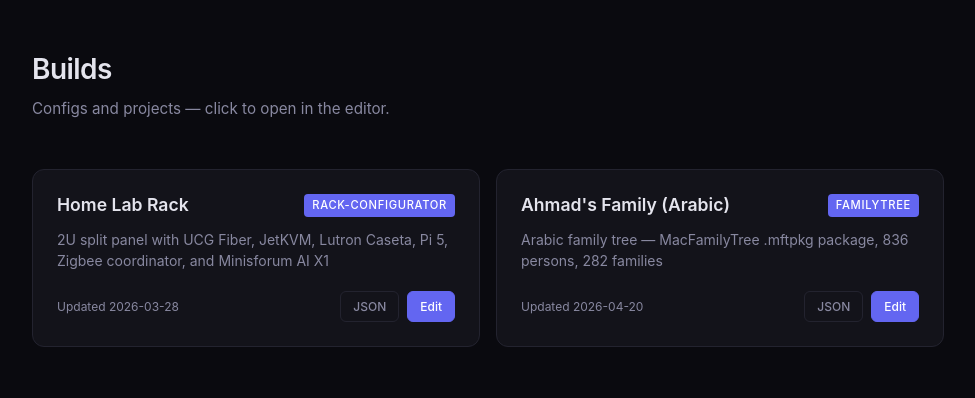
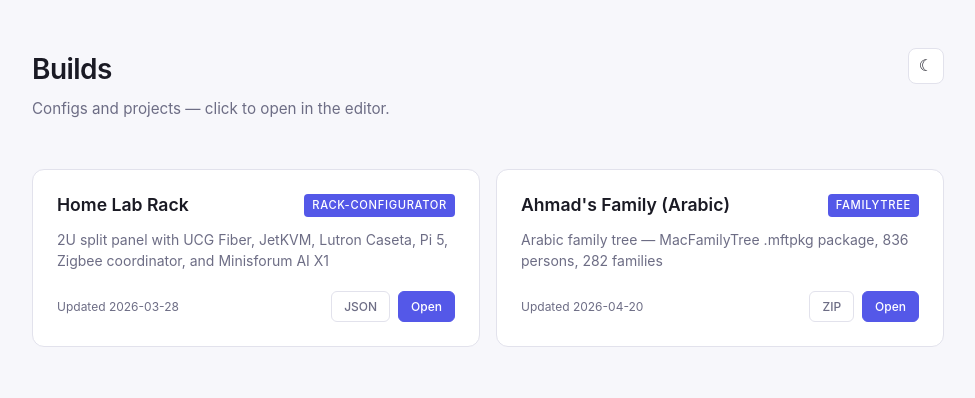
Before and after one commit to ahzs645/builds, a website built with Vite: page index.html in a window 1280 px wide. Shown: the whole page, without its empty margins (152-1127 px from the left). Built offline with nearby package versions, Linux system fonts and the light colour scheme.

Commit message:
Derive button label from file extension; add light/dark theme toggle
- Secondary card button now shows the file extension (JSON, ZIP, …)
  instead of a hardcoded "JSON"; primary renamed Edit→Open.
- Light/dark theme toggle in the header, persisted in localStorage
  and defaulting to prefers-color-scheme.

Co-Authored-By: Claude Opus 4.7 (1M context) <noreply@anthropic.com>

```diff
--- a/index.html
+++ b/index.html
@@ -9,8 +9,13 @@
 <body>
   <div class="container">
     <header>
-      <h1>Builds</h1>
-      <p>Configs and projects — click to open in the editor.</p>
+      <div class="header-row">
+        <div>
+          <h1>Builds</h1>
+          <p>Configs and projects — click to open in the editor.</p>
+        </div>
+        <button id="theme-toggle" class="theme-toggle" type="button" aria-label="Toggle theme">☀</button>
+      </div>
     </header>
     <div id="content" class="loading">Loading...</div>
   </div>
--- a/src/main.ts
+++ b/src/main.ts
@@ -19,10 +19,16 @@ function getAppUrl(build: Build, baseUrl: string): string {
   return `${baseUrl.replace(/\/$/, '')}/${build.path ?? build.app}`
 }
 
+function getFileLabel(file: string): string {
+  const ext = file.split('.').pop() ?? ''
+  return ext ? ext.toUpperCase() : 'FILE'
+}
+
 function renderCard(build: Build, baseUrl: string): string {
   const configUrl = buildConfigUrl(build.file)
   const appUrl = getAppUrl(build, baseUrl)
   const editUrl = `${appUrl}/?url=${encodeURIComponent(configUrl)}`
+  const fileLabel = getFileLabel(build.file)
 
   return `
     <div class="card" data-edit-url="${editUrl}">
@@ -34,12 +40,41 @@ function renderCard(build: Build, baseUrl: string): string {
       <div class="card-footer">
         <span class="card-date">Updated ${escapeHtml(build.updated)}</span>
         <div class="card-actions">
-          <a class="btn" href="${configUrl}" target="_blank">JSON</a>
-          <a class="btn btn-primary" href="${editUrl}" target="_blank">Edit</a>
+          <a class="btn" href="${configUrl}" target="_blank">${escapeHtml(fileLabel)}</a>
+          <a class="btn btn-primary" href="${editUrl}" target="_blank">Open</a>
         </div>
       </div>
     </div>
   `
+}
+
+type Theme = 'light' | 'dark'
+
+const THEME_KEY = 'builds-theme'
+
+function getInitialTheme(): Theme {
+  const stored = localStorage.getItem(THEME_KEY)
+  if (stored === 'light' || stored === 'dark') return stored
+  return window.matchMedia('(prefers-color-scheme: light)').matches ? 'light' : 'dark'
+}
+
+function applyTheme(theme: Theme): void {
+  document.documentElement.dataset.theme = theme
+  const toggle = document.getElementById('theme-toggle')
+  if (toggle) {
+    toggle.textContent = theme === 'dark' ? '☀' : '☾'
+    toggle.setAttribute('aria-label', `Switch to ${theme === 'dark' ? 'light' : 'dark'} mode`)
+  }
+}
+
+function initThemeToggle(): void {
+  let theme = getInitialTheme()
+  applyTheme(theme)
+  document.getElementById('theme-toggle')?.addEventListener('click', () => {
+    theme = theme === 'dark' ? 'light' : 'dark'
+    localStorage.setItem(THEME_KEY, theme)
+    applyTheme(theme)
+  })
 }
 
 async function loadManifest(): Promise<void> {
@@ -74,4 +109,5 @@ async function loadManifest(): Promise<void> {
   }
 }
 
+initThemeToggle()
 loadManifest()
--- a/src/style.css
+++ b/src/style.css
@@ -1,6 +1,7 @@
 *, *::before, *::after { box-sizing: border-box; margin: 0; padding: 0; }
 
-:root {
+:root,
+:root[data-theme='dark'] {
   --bg: #0a0a0f;
   --surface: #13131a;
   --surface-hover: #1a1a24;
@@ -10,6 +11,22 @@
   --text-muted: #8888a0;
   --accent: #6366f1;
   --accent-hover: #818cf8;
+  --on-accent: #ffffff;
+  color-scheme: dark;
+}
+
+:root[data-theme='light'] {
+  --bg: #f7f7fb;
+  --surface: #ffffff;
+  --surface-hover: #f2f2f7;
+  --border: #e2e2ec;
+  --border-hover: #c5c5d4;
+  --text: #1a1a24;
+  --text-muted: #6d6d85;
+  --accent: #5458e8;
+  --accent-hover: #4346c9;
+  --on-accent: #ffffff;
+  color-scheme: light;
 }
 
 body {
@@ -28,6 +45,39 @@ body {
 
 header {
   margin-bottom: 3rem;
+}
+
+.header-row {
+  display: flex;
+  align-items: flex-start;
+  justify-content: space-between;
+  gap: 1rem;
+}
+
+.theme-toggle {
+  flex-shrink: 0;
+  width: 2.25rem;
+  height: 2.25rem;
+  display: inline-flex;
+  align-items: center;
+  justify-content: center;
+  border-radius: 8px;
+  border: 1px solid var(--border);
+  background: var(--surface);
+  color: var(--text);
+  font-size: 1rem;
+  line-height: 1;
+  cursor: pointer;
+  transition: border-color 0.15s, background 0.15s, transform 0.15s;
+}
+
+.theme-toggle:hover {
+  border-color: var(--border-hover);
+  background: var(--surface-hover);
+}
+
+.theme-toggle:active {
+  transform: scale(0.95);
 }
 
 header h1 {
@@ -86,7 +136,7 @@ header p {
   text-transform: uppercase;
   letter-spacing: 0.06em;
   background: var(--accent);
-  color: white;
+  color: var(--on-accent);
   padding: 0.2rem 0.5rem;
   border-radius: 4px;
 }
@@ -136,7 +186,7 @@ header p {
 .btn-primary {
   background: var(--accent);
   border-color: var(--accent);
-  color: white;
+  color: var(--on-accent);
 }
 
 .btn-primary:hover {
```
